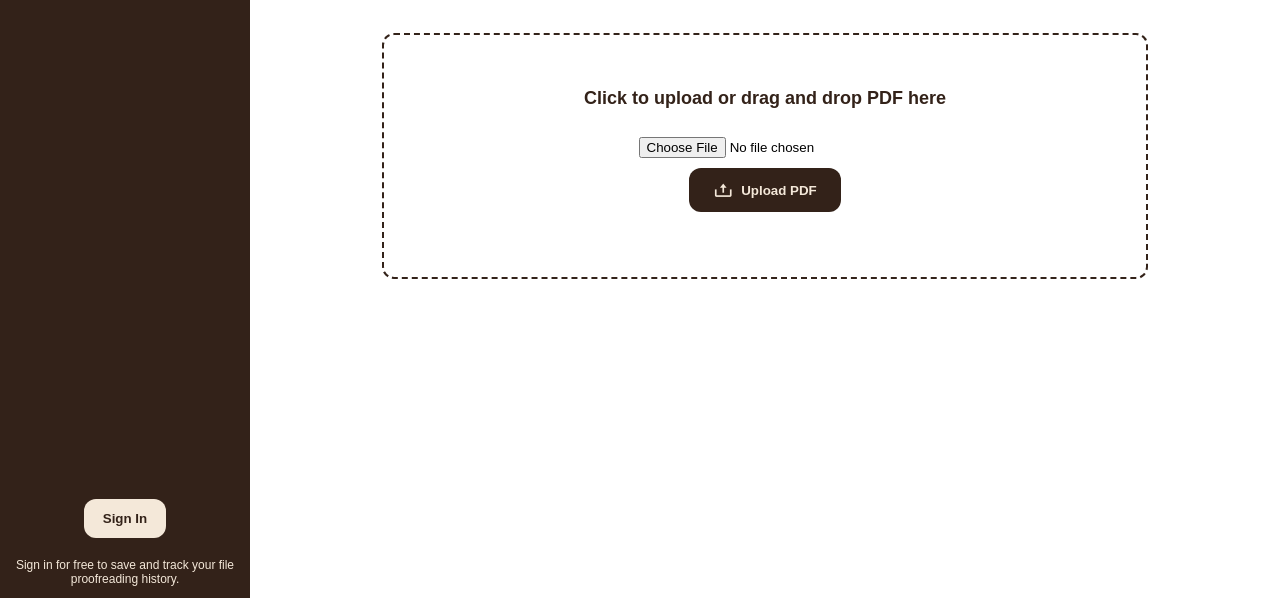
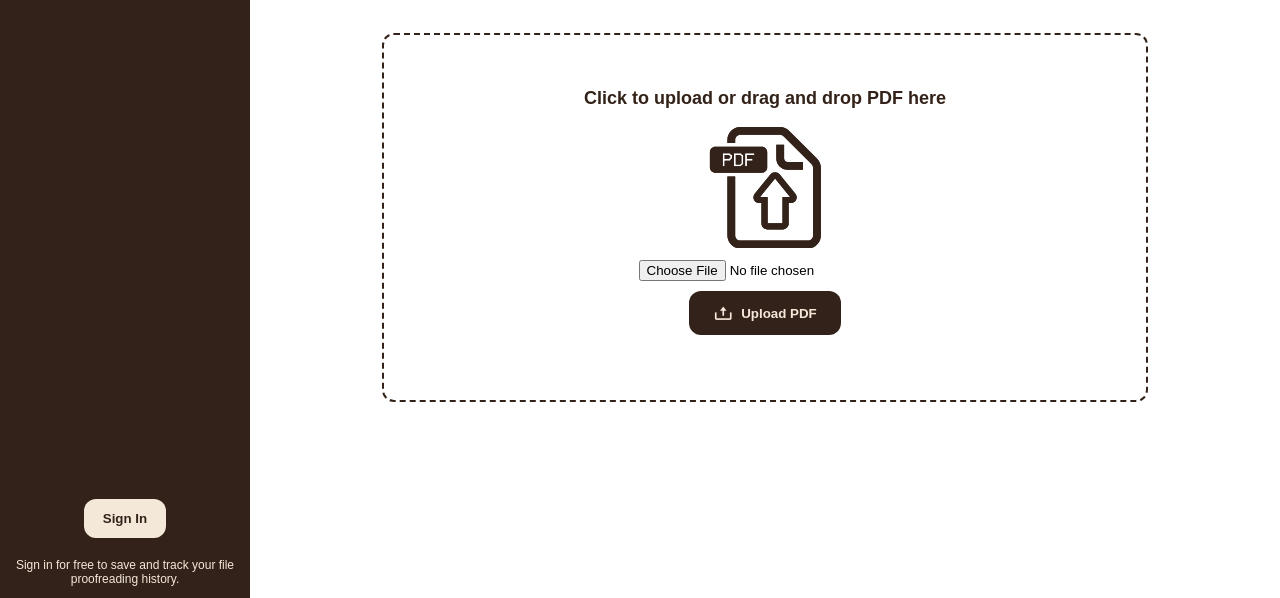
Before and after one commit to KimNebreja/pdf-docs, a website: page pdf-docs-front-end/index.html in a window 1280 px wide. Shown: the part 202-800 px from the top of the page. Drawn offline with nearby package versions, Linux system fonts and the light colour scheme.

Commit message:
modified:   pdf-docs-front-end/index.html

```diff
--- a/pdf-docs-front-end/index.html
+++ b/pdf-docs-front-end/index.html
@@ -204,6 +204,7 @@
         <div class="upload-container">
             <form id="uploadForm" enctype="multipart/form-data">
                 <p>Click to upload or drag and drop PDF here</p>
+                <img src="SmarText PDF_folder-icon.svg" alt="SmarText PDF" class="folder-icon">
                 <input type="file" id="pdfFile" accept="application/pdf" required>
                 <button type="submit"><i class='bx bx-upload'></i>Upload PDF</button>
             </form>
```
